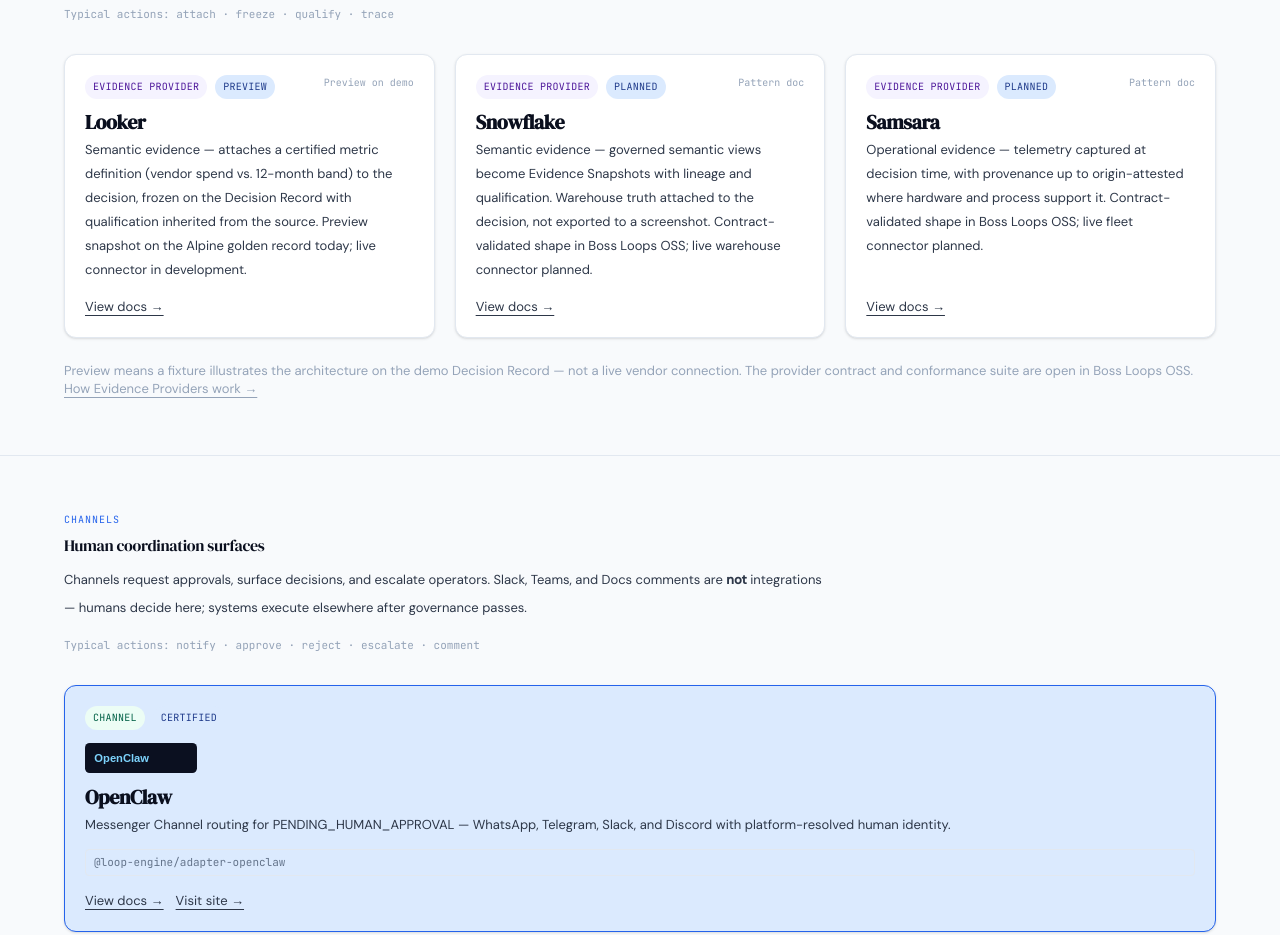
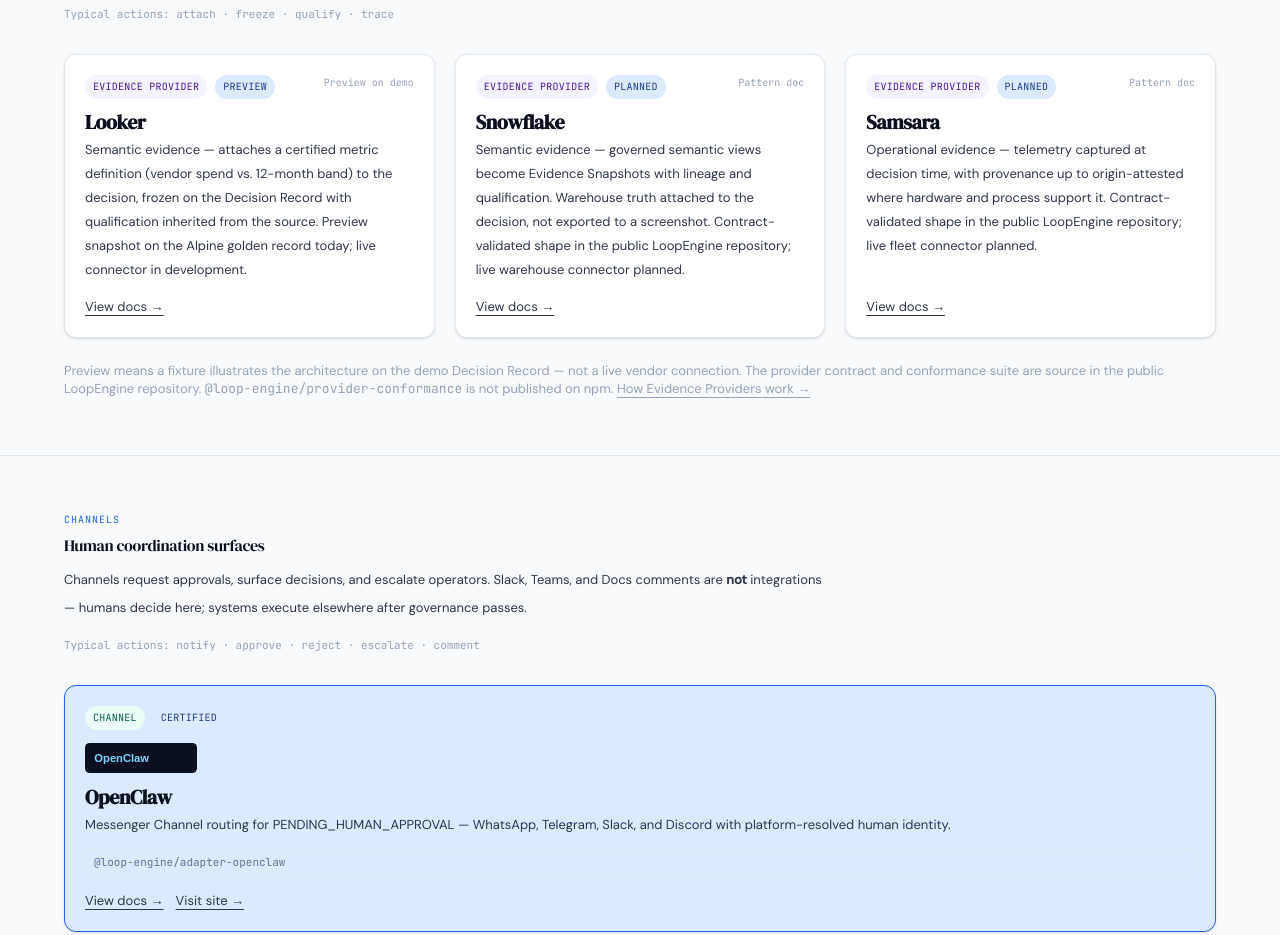
Before and after one commit to loopengine/loopengine.io, a Next.js app: page /partners in a window 1280 px wide. Shown: the part 2980-3915 px from the top of the page. Built offline with nearby package versions, Linux system fonts and the light colour scheme; no server answers.

Commit message:
docs: name LoopEngine in the pricing FAQ and qualify the conformance suite
The FAQ was still describing a Boss Loops OSS edition. The suite is public
source in the LoopEngine repository and is not a published npm package.

```diff
--- a/app/partners/page.tsx
+++ b/app/partners/page.tsx
@@ -309,7 +309,8 @@
           </div>
           <p className="mt-6 text-sm text-[var(--color-ink-muted)]">
             Preview means a fixture illustrates the architecture on the demo Decision Record — not a live vendor
-            connection. The provider contract and conformance suite are open in Boss Loops OSS.{" "}
+            connection. The provider contract and conformance suite are source in the public LoopEngine
+            repository. <code>@loop-engine/provider-conformance</code> is not published on npm.{" "}
             <Link href="/docs/concepts/evidence-providers" className="text-[var(--color-primary)] underline underline-offset-4">
               How Evidence Providers work →
             </Link>
--- a/app/pricing/page.tsx
+++ b/app/pricing/page.tsx
@@ -140,8 +140,8 @@
     a: "Yes — that's the point of the open core. The conformance suite is an executable artifact: self-host the engine, run the suite, and prove the invariants hold. “Every evidence source in this decision conformed to the contract” is a statement an auditor can check, not a marketing claim."
   },
   {
-    q: "What's the difference between Boss Loops OSS and Boss Loops Cloud?",
-    a: "Same engine, same governance model. OSS you run yourself — free, with reference providers to verify against. Cloud adds the managed runtime (auth, tenancy, monitoring), production Evidence Providers as they ship, the Decision Operations workspace, and audit exports."
+    q: "What's the difference between the LoopEngine open-source library and Boss Loops Cloud?",
+    a: "LoopEngine is the open-source execution library you run yourself — free, with reference providers to verify against. Boss Loops Cloud is the hosted product for governed decision loops. It uses that library and adds the managed runtime (auth, tenancy, monitoring), production Evidence Providers as they ship, the Decision Operations workspace, and audit exports."
   },
   {
     q: "How is Boss Loops Cloud priced?",
--- a/lib/partners.ts
+++ b/lib/partners.ts
@@ -115,7 +115,7 @@
     name: "Snowflake",
     slug: "snowflake",
     description:
-      "Semantic evidence — governed semantic views become Evidence Snapshots with lineage and qualification. Warehouse truth attached to the decision, not exported to a screenshot. Contract-validated shape in Boss Loops OSS; live warehouse connector planned.",
+      "Semantic evidence — governed semantic views become Evidence Snapshots with lineage and qualification. Warehouse truth attached to the decision, not exported to a screenshot. Contract-validated shape in the public LoopEngine repository; live warehouse connector planned.",
     runtimeLayer: "evidence",
     docsPath: "/docs/concepts/evidence-providers#snowflake-semantic-evidence-planned",
     marketingBadge: "Planned",
@@ -125,7 +125,7 @@
     name: "Samsara",
     slug: "samsara",
     description:
-      "Operational evidence — telemetry captured at decision time, with provenance up to origin-attested where hardware and process support it. Contract-validated shape in Boss Loops OSS; live fleet connector planned.",
+      "Operational evidence — telemetry captured at decision time, with provenance up to origin-attested where hardware and process support it. Contract-validated shape in the public LoopEngine repository; live fleet connector planned.",
     runtimeLayer: "evidence",
     docsPath: "/docs/concepts/evidence-providers#samsara-operational-evidence-planned",
     marketingBadge: "Planned",
```
